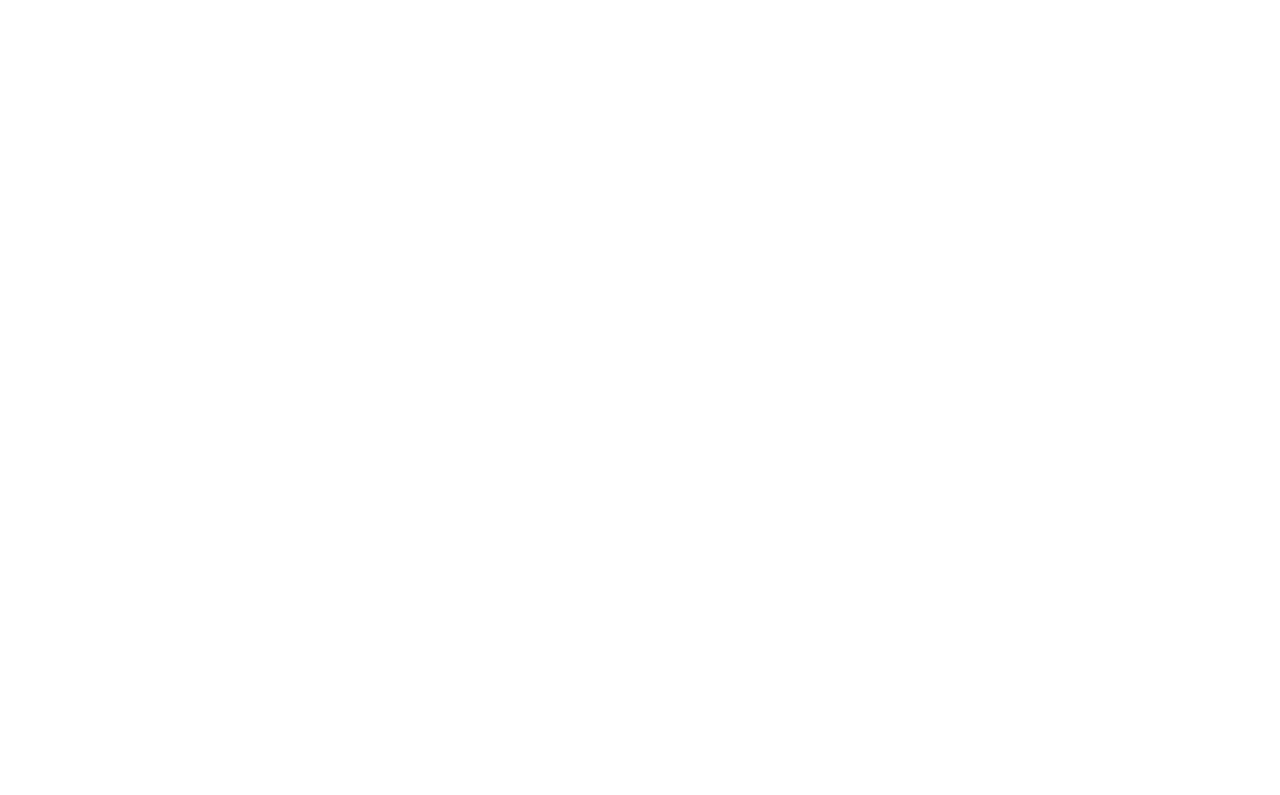
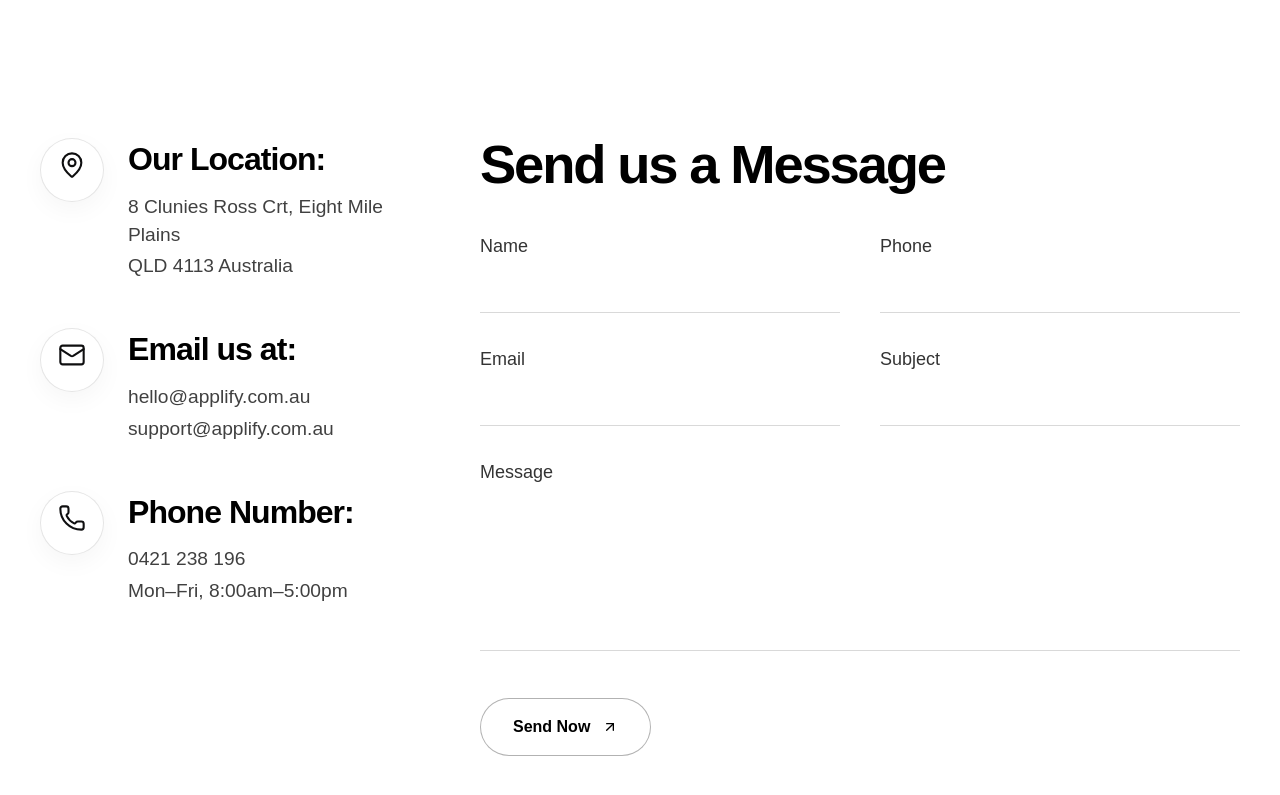
Before and after one commit to jono-au/applify, a Next.js app: page /contact in a window 1280 px wide. Shown: the part 635-1430 px from the top of the page. Before the commit the page ends 800 px from the top, so only its background shows below. Built offline with nearby package versions, Linux system fonts and the light colour scheme.

Commit message:
add contact form

```diff
--- a/app/contact/page.tsx
+++ b/app/contact/page.tsx
@@ -1,5 +1,6 @@
 import type { Metadata } from "next";
 import InternalPageHero from "@/components/ui/InternalPageHero";
+import ContactSection from "@/components/contact/ContactSection";
 
 export const metadata: Metadata = {
   title: "Contact Us",
@@ -17,7 +18,7 @@ export default function ContactPage() {
         breadcrumbs={[{ label: "Home", href: "/" }, { label: "Contact" }]}
       />
 
-      {/* Rest of contact page */}
+      <ContactSection />
     </>
   );
 }
--- /dev/null
+++ b/components/contact/ContactSection.tsx
@@ -0,0 +1,154 @@
+"use client";
+
+import { ArrowUpRight, Mail, MapPin, Phone } from "lucide-react";
+
+type ContactItem = {
+  icon: React.ComponentType<{ className?: string }>;
+  title: string;
+  lines: string[];
+};
+
+const contactItems: ContactItem[] = [
+  {
+    icon: MapPin,
+    title: "Our Location:",
+    lines: ["8 Clunies Ross Crt, Eight Mile Plains", "QLD 4113 Australia"],
+  },
+  {
+    icon: Mail,
+    title: "Email us at:",
+    lines: ["hello@applify.com.au", "support@applify.com.au"],
+  },
+  {
+    icon: Phone,
+    title: "Phone Number:",
+    lines: ["0421 238 196", "Mon–Fri, 8:00am–5:00pm"],
+  },
+];
+
+export default function ContactSection() {
+  return (
+    <section className="relative overflow-hidden pb-20 pt-8 md:pb-24 md:pt-12 lg:pb-28">
+      <div className="mx-auto grid w-full max-w-[1440px] gap-14 px-6 lg:grid-cols-[360px_minmax(0,1fr)] lg:gap-20 lg:px-10">
+        <div className="space-y-10 md:space-y-12">
+          {contactItems.map((item) => {
+            const Icon = item.icon;
+
+            return (
+              <div
+                key={item.title}
+                className="grid grid-cols-[56px_1fr] gap-5 md:grid-cols-[64px_1fr] md:gap-6"
+              >
+                <div className="flex h-14 w-14 items-start justify-center rounded-full border border-black/10 bg-white/60 pt-3 shadow-[0_8px_24px_rgba(0,0,0,0.04)] md:h-16 md:w-16">
+                  <Icon className="h-7 w-7 text-[#0f0f10]" strokeWidth={1.8} />
+                </div>
+
+                <div>
+                  <h3 className="text-2xl font-bold tracking-[-0.03em] text-black md:text-[2rem]">
+                    {item.title}
+                  </h3>
+
+                  <div className="mt-3 space-y-1 text-lg leading-relaxed text-black/75 md:text-[1.75rem] md:leading-[1.45] lg:text-[1.2rem]">
+                    {item.lines.map((line) => (
+                      <p key={line}>{line}</p>
+                    ))}
+                  </div>
+                </div>
+              </div>
+            );
+          })}
+        </div>
+
+        <div>
+          <div className="max-w-[980px]">
+            <h2 className="text-[2.4rem] font-black leading-none tracking-[-0.04em] text-black sm:text-[2.9rem] md:text-[3.4rem]">
+              Send us a Message
+            </h2>
+
+            <form className="mt-8 md:mt-10">
+              <div className="grid gap-x-8 gap-y-7 md:grid-cols-2 md:gap-x-10 md:gap-y-8">
+                <FormField
+                  label="Name"
+                  type="text"
+                  name="name"
+                  autoComplete="name"
+                />
+                <FormField
+                  label="Phone"
+                  type="tel"
+                  name="phone"
+                  autoComplete="tel"
+                />
+                <FormField
+                  label="Email"
+                  type="email"
+                  name="email"
+                  autoComplete="email"
+                />
+                <FormField
+                  label="Subject"
+                  type="text"
+                  name="subject"
+                  autoComplete="off"
+                />
+
+                <div className="md:col-span-2">
+                  <label
+                    htmlFor="message"
+                    className="mb-3 block text-lg font-medium text-black/80"
+                  >
+                    Message
+                  </label>
+                  <textarea
+                    id="message"
+                    name="message"
+                    rows={5}
+                    className="w-full resize-none border-0 border-b border-black/15 bg-transparent px-0 pb-3 pt-0 text-lg text-black outline-none transition-colors duration-200 placeholder:text-black/30 focus:border-black/50 focus:ring-0"
+                    placeholder=""
+                  />
+                </div>
+              </div>
+
+              <button
+                type="submit"
+                className="group mt-10 inline-flex items-center gap-3 rounded-full border border-black/30 bg-white/50 px-8 py-4 text-base font-semibold text-black transition-all duration-300 hover:-translate-y-0.5 hover:border-black hover:bg-white"
+              >
+                <span>Send Now</span>
+                <ArrowUpRight className="h-4 w-4 transition-transform duration-300 group-hover:translate-x-0.5 group-hover:-translate-y-0.5" />
+              </button>
+            </form>
+          </div>
+        </div>
+      </div>
+    </section>
+  );
+}
+
+type FormFieldProps = {
+  label: string;
+  type: string;
+  name: string;
+  autoComplete?: string;
+};
+
+function FormField({ label, type, name, autoComplete }: FormFieldProps) {
+  return (
+    <div>
+      <label
+        htmlFor={name}
+        className="mb-3 block text-lg font-medium text-black/80"
+      >
+        {label}
+      </label>
+
+      <input
+        id={name}
+        name={name}
+        type={type}
+        autoComplete={autoComplete}
+        className="w-full border-0 border-b border-black/15 bg-transparent px-0 pb-3 pt-0 text-lg text-black outline-none transition-colors duration-200 placeholder:text-black/30 focus:border-black/50 focus:ring-0"
+        placeholder=""
+      />
+    </div>
+  );
+}
```
